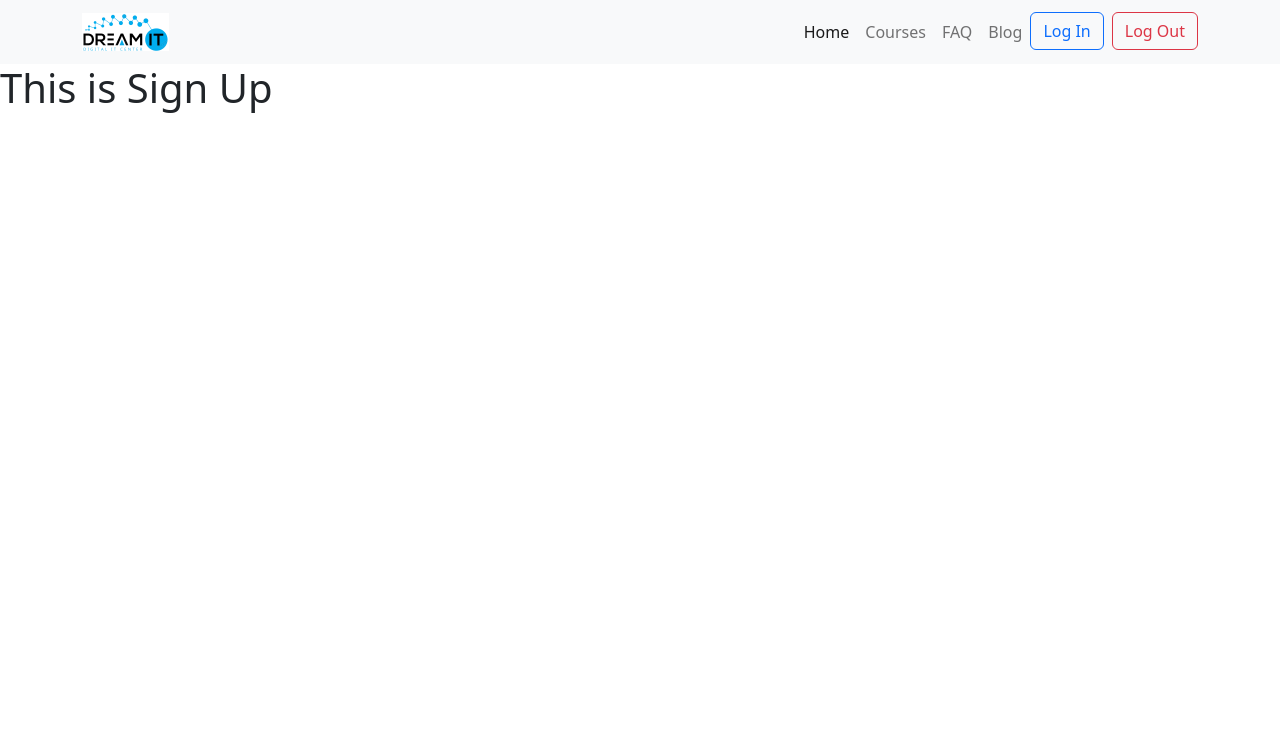
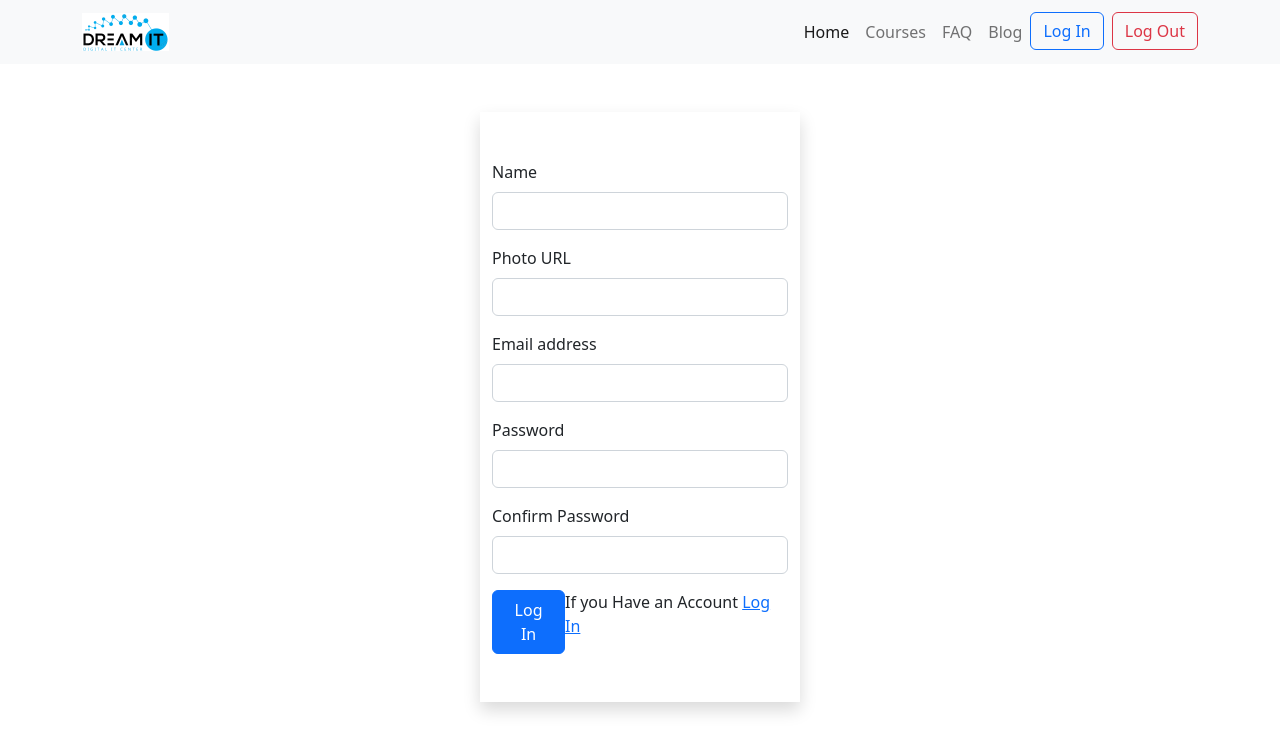
Before and after one commit to tnayem/dream-it, a React (Create React App) app: page /signup in a window 1280 px wide. Shown: the top 752 px of the page. Built offline with nearby package versions, Linux system fonts and the light colour scheme.

Commit message:
log in and register page setup

```diff
--- a/package.json
+++ b/package.json
@@ -7,6 +7,7 @@
     "@testing-library/react": "^13.4.0",
     "@testing-library/user-event": "^13.5.0",
     "bootstrap": "^5.2.2",
+    "firebase": "^9.12.1",
     "react": "^18.2.0",
     "react-bootstrap": "^2.5.0",
     "react-dom": "^18.2.0",
--- a/src/Component/Blog/Blog.js
+++ b/src/Component/Blog/Blog.js
@@ -1,4 +1,5 @@
-import React from 'react';
+import React, { useContext } from 'react';
+import { AuthContext } from '../../Context/UserContext';
 
 const Blog = () => {
     return (
--- a/src/Component/LogIn/LogIn.js
+++ b/src/Component/LogIn/LogIn.js
@@ -1,9 +1,26 @@
 import React from 'react';
+import { Link } from 'react-router-dom';
+import "./Login.css"
 
 const LogIn = () => {
     return (
-        <div>
-            <h1>This is Login</h1>
+        <div id='login-form' className='container w-25 mx-auto mt-5 shadow py-5'>
+            <h3>Log In Hear</h3>
+            <form>
+                <div className="mb-3">
+                    <label for="exampleInputEmail1" className="form-label">Email address</label>
+                    <input type="email" className="form-control" id="exampleInputEmail1" aria-describedby="emailHelp" />
+                </div>
+                <div className="mb-3">
+                    <label for="exampleInputPassword1" className="form-label">Password</label>
+                    <input type="password" className="form-control" id="exampleInputPassword1" />
+                </div>
+
+                <span className='d-flex justify-content-between'>
+                    <button type="submit" className="btn btn-primary">Log In</button>
+                    <Link to='/signup'>Create Account</Link>
+                </span>
+            </form>
 
         </div>
     );
--- /dev/null
+++ b/src/Component/LogIn/Login.css
@@ -0,0 +1,3 @@
+#login-form{
+    border-radius: 10px;
+}
--- a/src/Component/SignUp/SignUp.js
+++ b/src/Component/SignUp/SignUp.js
@@ -1,9 +1,46 @@
 import React from 'react';
+import { Link } from 'react-router-dom';
 
 const SignUp = () => {
+    const handleSubmit=(e)=>{
+        e.preventDefault()
+        console.log(e);
+        const form = e.target;
+        const name = form.name.value;
+        const email = form.email.value;
+        const password = form.password.value;
+        const confirmPassword = form.confirmPassword.value;
+        console.log(name,email,password,confirmPassword);
+    }
     return (
-        <div>
-            <h1>This is Sign Up</h1>
+        <div className='container w-25 mx-auto mt-5 shadow py-5'>
+            <form onSubmit={handleSubmit}>
+                <div className="mb-3">
+                    <label htmlFor="exampleInputName" className="form-label">Name</label>
+                    <input name='name' type="text" className="form-control" id="exampleInputName" aria-describedby="emailHelp" />
+                </div>
+                <div className="mb-3">
+                    <label htmlFor="exampleInputPhoto" className="form-label">Photo URL</label>
+                    <input name='photourl' type="text" className="form-control" id="exampleInputPhoto" aria-describedby="emailHelp" />
+                </div>
+                <div className="mb-3">
+                    <label htmlFor="exampleInputEmail1" className="form-label">Email address</label>
+                    <input name='email' type="email" className="form-control" id="exampleInputEmail1" aria-describedby="emailHelp" />
+                </div>
+                <div className="mb-3">
+                    <label htmlFor="exampleInputPassword1" className="form-label">Password</label>
+                    <input name='password' type="password" className="form-control" id="exampleInputPassword1" />
+                </div>
+                <div className="mb-3">
+                    <label htmlFor="exampleInputPassword1" className="form-label">Confirm Password</label>
+                    <input name='confirmPassword' type="password" className="form-control" id="exampleInputPassword1" />
+                </div>
+
+                <span className='d-flex justify-content-between'>
+                    <button type="submit" className="btn btn-primary">Log In</button>
+                    <p>If you Have an Account <Link to='/login'>Log In</Link></p>
+                </span>
+            </form>
         </div>
     );
 };
--- /dev/null
+++ b/src/Context/UserContext.js
@@ -0,0 +1,16 @@
+import React from 'react';
+import { createContext } from 'react';
+export const AuthContext = createContext();
+const UserContext = ({ children }) => {
+    const user = {email:'abc@gmail.com'}
+    const authInfo = {user}
+    return (
+        <div>
+            <AuthContext.Provider value={authInfo}>
+                {children}
+            </AuthContext.Provider>
+        </div>
+    );
+};
+
+export default UserContext;
--- a/src/index.js
+++ b/src/index.js
@@ -4,11 +4,14 @@ import './index.css';
 import App from './App';
 import reportWebVitals from './reportWebVitals';
 import 'bootstrap/dist/css/bootstrap.min.css';
+import UserContext from './Context/UserContext';
 
 const root = ReactDOM.createRoot(document.getElementById('root'));
 root.render(
   <React.StrictMode>
-    <App />
+    <UserContext>
+      <App />
+    </UserContext>
   </React.StrictMode>
 );
 
```
Also changed, not shown: src/Firebase/Firebase.config.js (added, +13 -0 lines), 1 other file (tests, documents, lock files or other folders).
